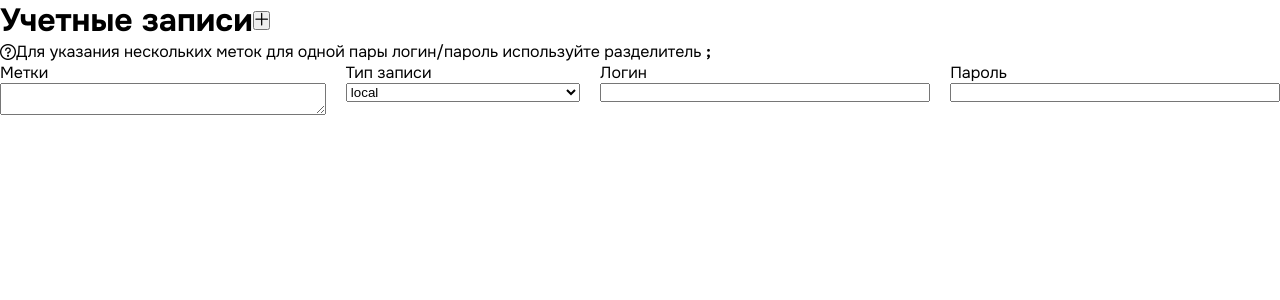
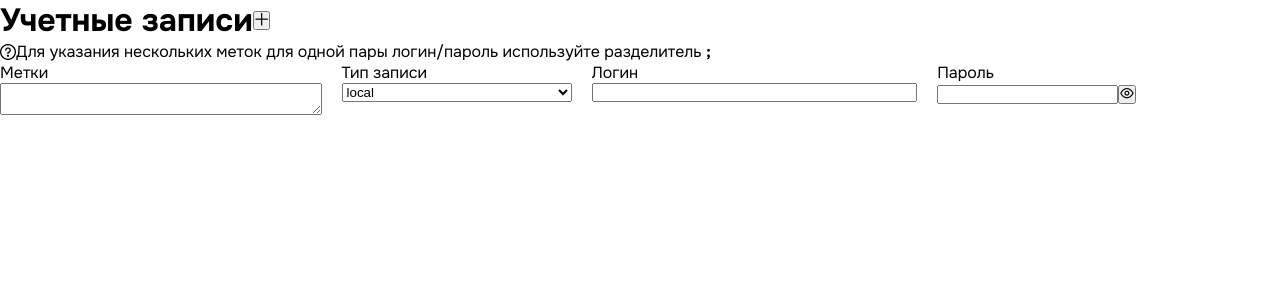
Before and after one commit to olegus199/saasoft_task, a Vue app: page / in a window 1280 px wide. Both pictures are taken after a click on the button 261 px from the left and 20 px from the top of the page. Shown: the top 300 px of the page. Built offline with nearby package versions, Linux system fonts and the light colour scheme.

Commit message:
feat: add password visibility toggle

```diff
--- a/src/components/AccountForm.vue
+++ b/src/components/AccountForm.vue
@@ -115,6 +115,13 @@ function handleInputChange<T extends InputElements>(e: Event, inputType: InputTy
       break;
   }
 }
+
+const passwordVisible = ref(false);
+
+function togglePasswordVisibility(): void {
+  passwordVisible.value = !passwordVisible.value;
+}
+
 </script>
 
 <template>
@@ -127,6 +134,19 @@ function handleInputChange<T extends InputElements>(e: Event, inputType: InputTy
         class="input-container"
     >
       <label :for="input.id">{{ labels[input.accountKey] }}</label>
+      <div v-if="input.type === 'password'">
+        <input
+            :type="passwordVisible ? 'text' : 'password'"
+            :id="input.id"
+            v-model="account[input.accountKey]"
+        />
+        <button
+            type="button"
+            @click="togglePasswordVisibility"
+        >
+          <i :class="passwordVisible ? 'pi pi-eye-slash' : 'pi pi-eye'" />
+        </button>
+      </div>
       <textarea
           v-if="input.type === 'textarea'"
           :id="input.id"
@@ -143,7 +163,7 @@ function handleInputChange<T extends InputElements>(e: Event, inputType: InputTy
         <option value="ldap">ldap</option>
       </select>
       <input
-          v-else
+          v-else-if="input.type==='text'"
           :type="input.type"
           :id="input.id"
           v-model="account[input.accountKey]"
```
